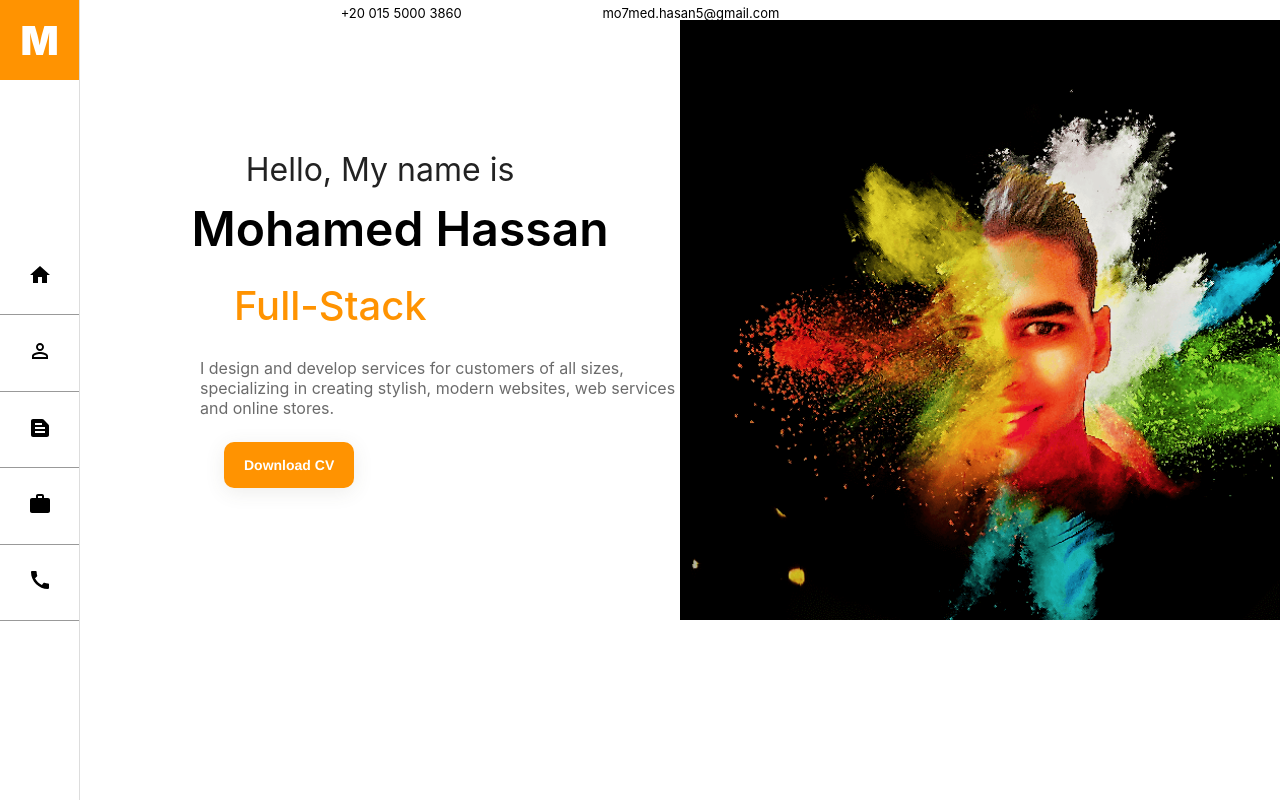
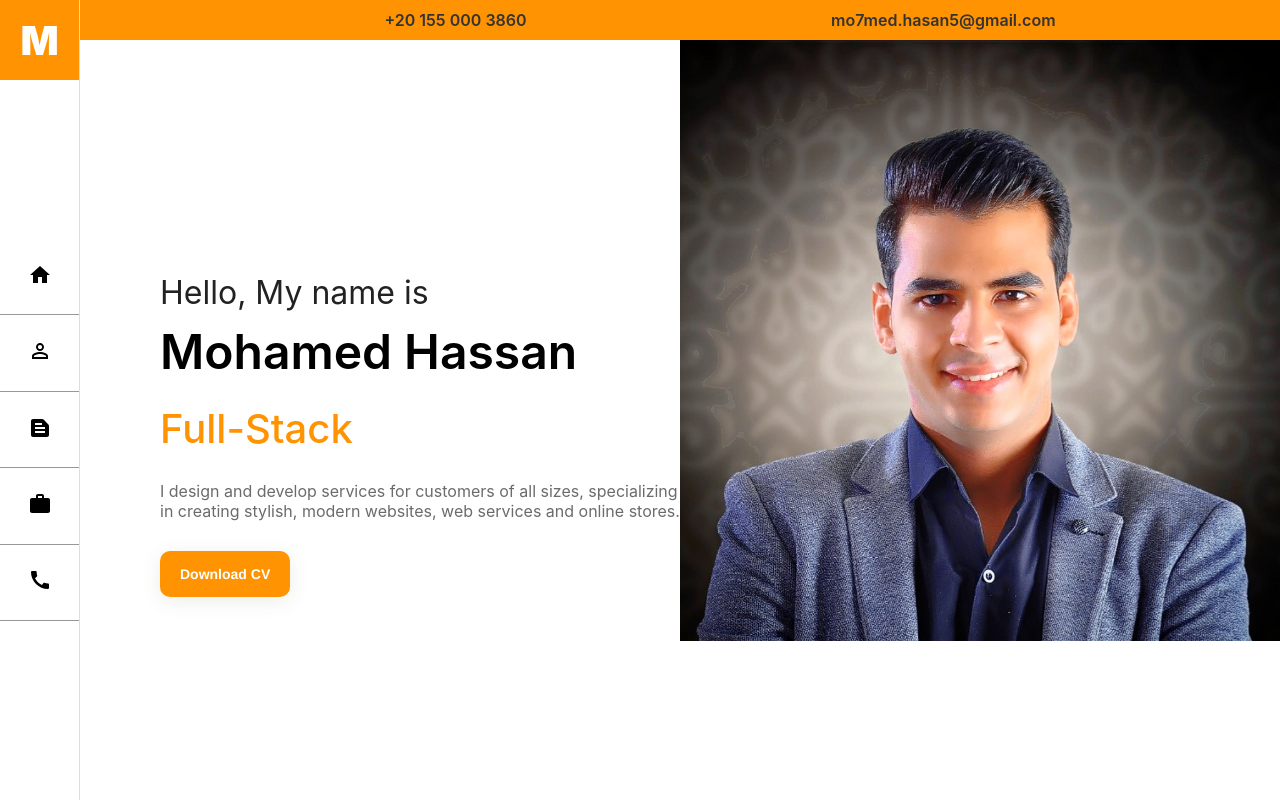
Before and after one commit to mo7medhasan/profile, a React (Create React App) app: page / in a window 1280 px wide. Shown: the top 802 px of the page. Built offline with nearby package versions, Linux system fonts and the light colour scheme.

Commit message:
update profile

```diff
--- a/src/App.css
+++ b/src/App.css
@@ -40,7 +40,7 @@ h1,p,.move{
 }
 
 
-
+body{position: relative;}
 
 
 :host {
--- a/src/components/header/Header.js
+++ b/src/components/header/Header.js
@@ -6,16 +6,17 @@ import FullWidthGrid from './header/HeaderMain';
 export default function Header() {
 
   return (
-    <header>
+    <header style={{position:"static",paddingTop:"2.5rem"}}>
       <nav className='navbar'>
         <div className='navbar-content'>
-          +20 015 5000 3860
+         <a href='tel:+201550003860'> +20 155 000 3860</a>
         </div>
         <div className='navbar-content'>
-          mo7med.hasan5@gmail.com
+        <a href='mailto:mo7med.hasan5@gmail.com'> mo7med.hasan5@gmail.com</a>
         </div>
-      </nav><nav className='nav-down'>
-        <FullWidthGrid/></nav>
+      </nav>
+      <section className='nav-down'>
+        <FullWidthGrid/></section>
     </header>
   )
 }
--- a/src/components/header/header/HeaderMain.js
+++ b/src/components/header/header/HeaderMain.js
@@ -8,9 +8,9 @@ export default function FullWidthGrid() {
   const mo7med = require('src/assets/mohasan2.jpg');
   const OpenCV = () =>
     window.open(
-      "https://drive.google.com/file/d/1RupU7CmnkIqdJ9bEne1Xp1YOo0k0aF7c/view?usp=sharing"
+      "https://drive.google.com/file/d/1SIRgoIs3zyNrDJHzgaYT2kEmmLdpT5Hk/view?usp=sharing"
     );
-  const Alt = ";image to profile mo7med in header";
+  const Alt = "image to profile mo7med in header";
 
   return (
     <div>
@@ -51,11 +51,11 @@ export default function FullWidthGrid() {
                   specializing in creating stylish, modern websites, web
                   services and online stores.
                 </p>
-                <p className="btn-header ">
+                <div className="btn-header ">
                   <button className="btn" onClick={OpenCV}>
                     Download CV
                   </button>
-                </p>
+                </div>
               </div>
             </div>
           </div>
--- a/src/components/header/header/style.css
+++ b/src/components/header/header/style.css
@@ -1,19 +1,22 @@
 .nav-down {
-  margin: 20px 0;
+  margin: 0;
   height: auto;
+  padding: 0px ;
 }
 
 .left-bg {
   text-align: left;
   display: flex;
 min-height: 100vh;
-justify-content: start;
-padding-top: 20%;
-  align-items: center !important;
+
+justify-content: center;
+padding-left: 5rem;
+margin: auto;
+  align-items: start ;
   flex-direction: column !important;
 }
 .p-header {
-  padding-left: 20%;
+  /* padding-left: 20%; */
   width: 100%;
 }
 
@@ -33,7 +36,7 @@ padding-top: 20%;
   align-items: center;
   flex-direction: column;
   flex-wrap: wrap;
-padding-left: 40px;
+/* padding-left: 40px; */
   text-align: left;
   font-size: 3rem;
   font-weight: 600;
@@ -83,8 +86,8 @@ padding-left: 40px;
   column-count: 1;
 }
 .col-text {
-  flex-wrap: wrap;
-  width: 100% !important;
+
+  width: 100% ;
 
   display: block;
 }
@@ -131,13 +134,20 @@ padding-left: 40px;
   justify-content: start;
 }
 .navbar {
-  position: absolute;
-  width: 80%;
-  top: 0;
-  font-size: small;
-  padding: 5px 10%;
+  position: fixed;
+  top:0px;
+  z-index: 100;
+  width: 100%;
+ margin:0px auto ;
+  font-size: medium;
+  font-weight: 600;
+  padding: 10px 0px;
   display: flex;
   justify-content: space-evenly;
+  background-color: #ff9301;
+  border: 0px;
+  color: #fff;
+
 }
 
 .img-profile-content {
@@ -156,13 +166,16 @@ padding-left: 40px;
 
     width: 100%;
     overflow: hidden;
-  }
+  }.btn-header {
+
+    justify-content: center;}
   .left-bg {   display: flex;
     justify-content: start;
     align-items: center;
     position: absolute;
     top: 100px;
     height: 100vh;
+    padding-left: 0;
   }
   .content-header {
     display: flex;
@@ -176,22 +189,20 @@ padding-left: 40px;
     background: none;
     width: 100%;
     min-height: 100vh;
-  }
+  }.col-text{width: 80%;
+  margin: auto;
+text-align: center;}
   .img-profile-content {
     min-width: 450px;
 
-    min-height: 100vh;
-    width: 100vw;
+    /* min-height: 100vh; */
+    /* width: 100vw; */
   }
   .p-header {
     padding-left: 10%;
   }
 }
-@media only screen and (max-width: 750px) {
-  .navbar {
-    display: none;
-  }
-}
+
 .btn {
   background-color: #ff9301;
   padding: 15px 20px;
@@ -208,13 +219,19 @@ padding-left: 40px;
 .btn:hover {
   color: #ff7c01;
   background: none;
+ box-shadow: 0px 0px 10px 2px #ff7c01;
 }
 
 .btn:active {
   color: #a85f00;
   background: none;
+  box-shadow: 0px 0px 10px 2px #ff7c01;
 }
 
 .btn-header {
-  margin: 5%;
+  padding: 20px 0px;
+  display: flex;
 }
+.navbar-content a:hover{
+  color: #fff;
+}
```
Also changed, not shown: src/assets/mohasan2.jpg.
